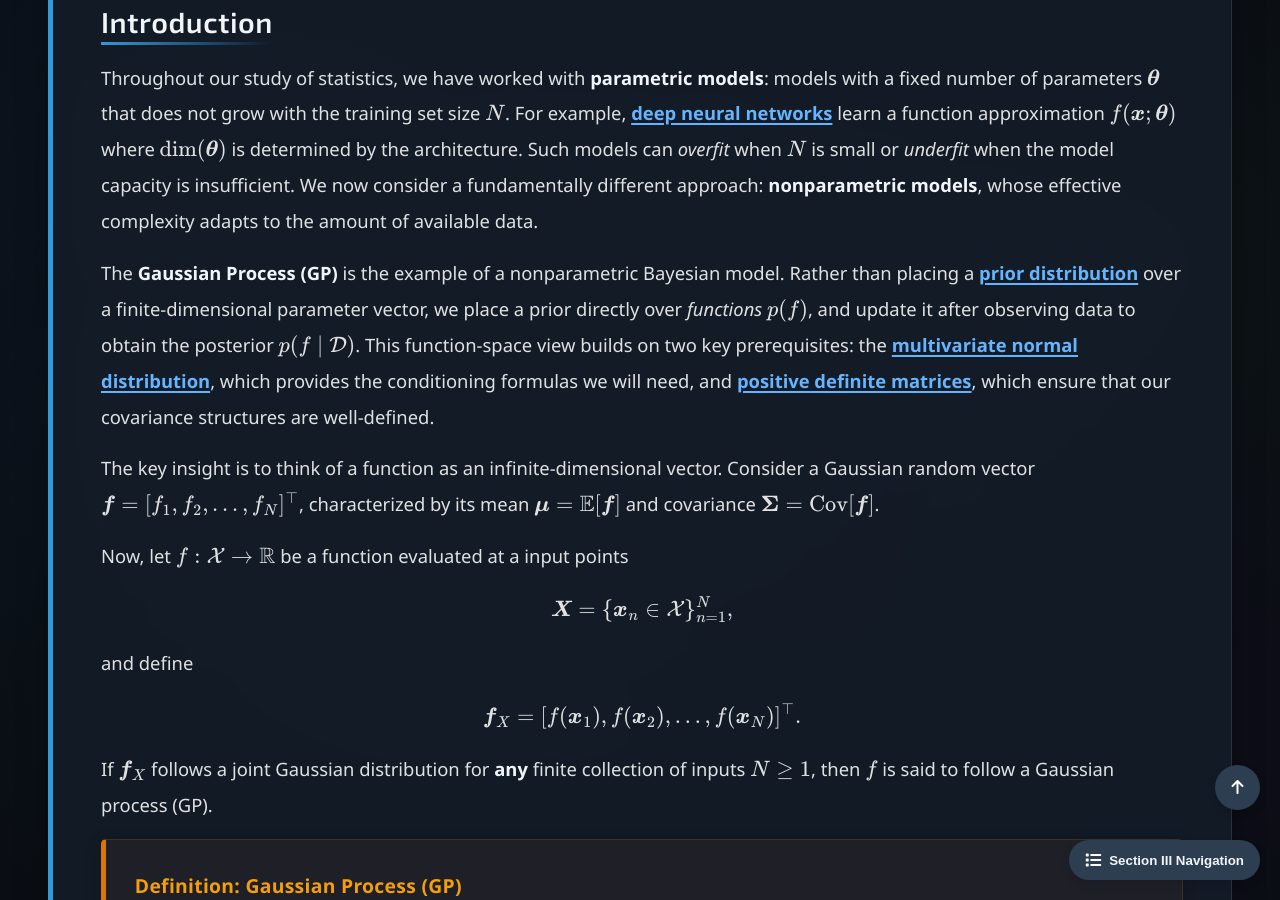
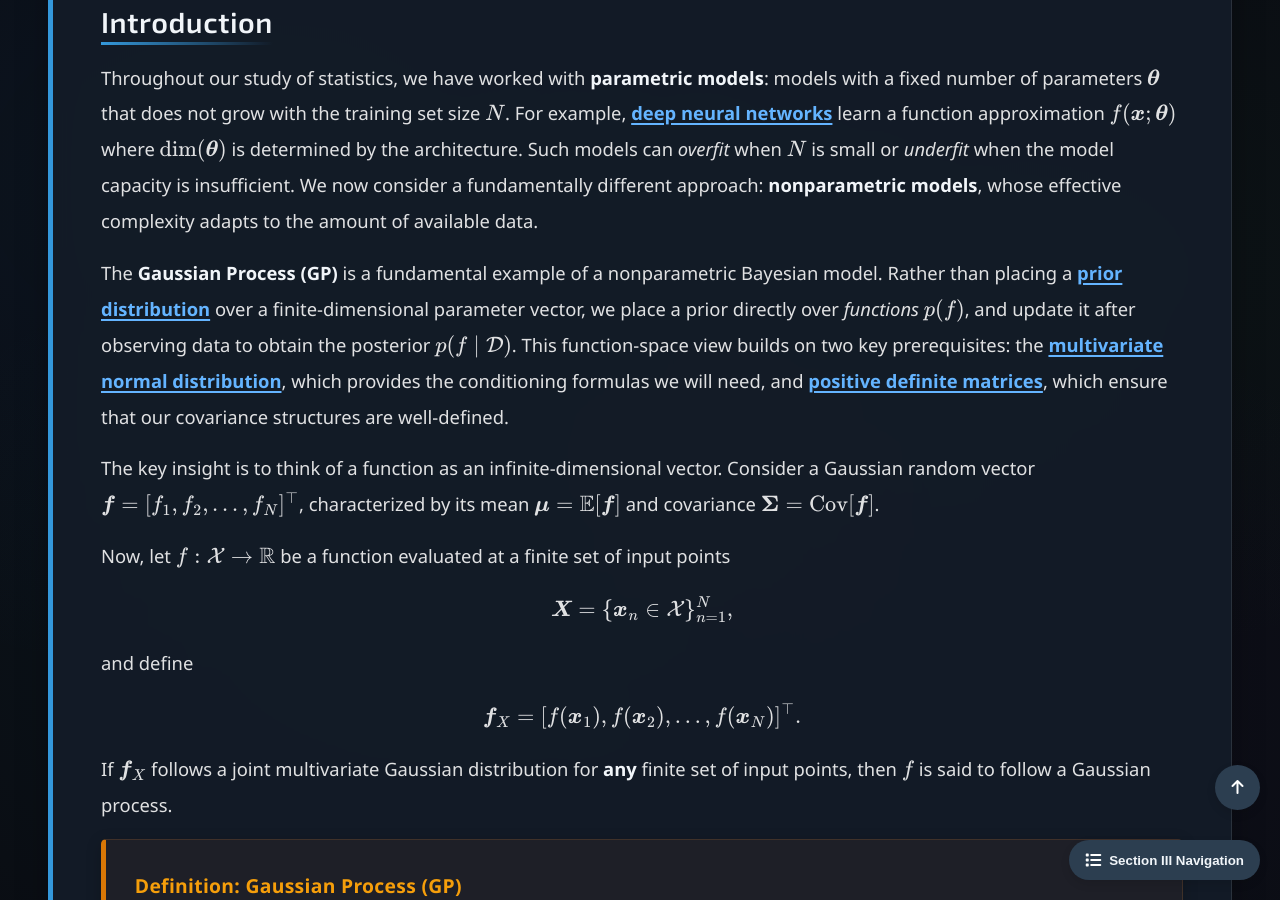
Before and after one commit to Yusukey01/yusukey01.github.io, a Jekyll site: the page built from Mathematics/Probability/gaussian_process.html, in a window 1280 px wide and 900 px high, scrolled down 715 px. Built offline with Jekyll 4.4.1, drawn with Linux system fonts in a browser that asks for light colours; some of the changed text lies outside the part shown.

Commit message:
revised explanations and style

```diff
--- a/Mathematics/Probability/gaussian_process.html
+++ b/Mathematics/Probability/gaussian_process.html
@@ -39,7 +39,7 @@ uses_python: false
                 </p>
 
                 <p>
-                    The <strong>Gaussian Process (GP)</strong> is the example of a nonparametric Bayesian model.
+                    The <strong>Gaussian Process (GP)</strong> is a fundamental example of a nonparametric Bayesian model.
                     Rather than placing a <a href="bayesian.html"><strong>prior distribution</strong></a> over a finite-dimensional parameter vector,
                     we place a prior directly over <em>functions</em> \(p(f)\), and update it after observing data to obtain the posterior \(p(f \mid \mathcal{D})\).
                     This function-space view builds on two key prerequisites:
@@ -50,14 +50,13 @@ uses_python: false
 
                 <p>
                     The key insight is to think of a function as an infinite-dimensional vector.
-                    Consider a Gaussian random vector  \(\boldsymbol{f} = [f_1, f_2, \ldots, f_N]^\top\), characterized by its
+                    Consider a Gaussian random vector \(\boldsymbol{f} = [f_1, f_2, \ldots, f_N]^\top\), characterized by its
                     mean \(\boldsymbol{\mu} = \mathbb{E}[\boldsymbol{f}]\) and
                     covariance \(\boldsymbol{\Sigma} = \mathrm{Cov}[\boldsymbol{f}]\).
                 </p>
 
                 <p>
-
-                    Now, let \(f : \mathcal{X} \rightarrow \mathbb{R}\) be a function evaluated at a input points
+                    Now, let \(f : \mathcal{X} \rightarrow \mathbb{R}\) be a function evaluated at a finite set of input points
                     \[
                     \boldsymbol{X} = \{\boldsymbol{x}_n \in \mathcal{X}\}_{n=1}^N,
                     \]
@@ -65,8 +64,8 @@ uses_python: false
                     \[
                     \boldsymbol{f}_X = [f(\boldsymbol{x}_1), f(\boldsymbol{x}_2), \ldots, f(\boldsymbol{x}_N)]^\top.
                     \]
-                    If \(\boldsymbol{f}_X\) follows a joint Gaussian distribution for <strong>any</strong> finite collection
-                    of inputs \(N \ge 1\), then \(f\) is said to follow a Gaussian process (GP).
+                    If \(\boldsymbol{f}_X\) follows a joint multivariate Gaussian distribution for <strong>any</strong> finite set
+                    of input points, then \(f\) is said to follow a Gaussian process.
                 </p>
 
                 <div class="theorem">
```
Also changed, not shown: other parts of Mathematics/Probability/gaussian_process.html (+5 -2 lines).
